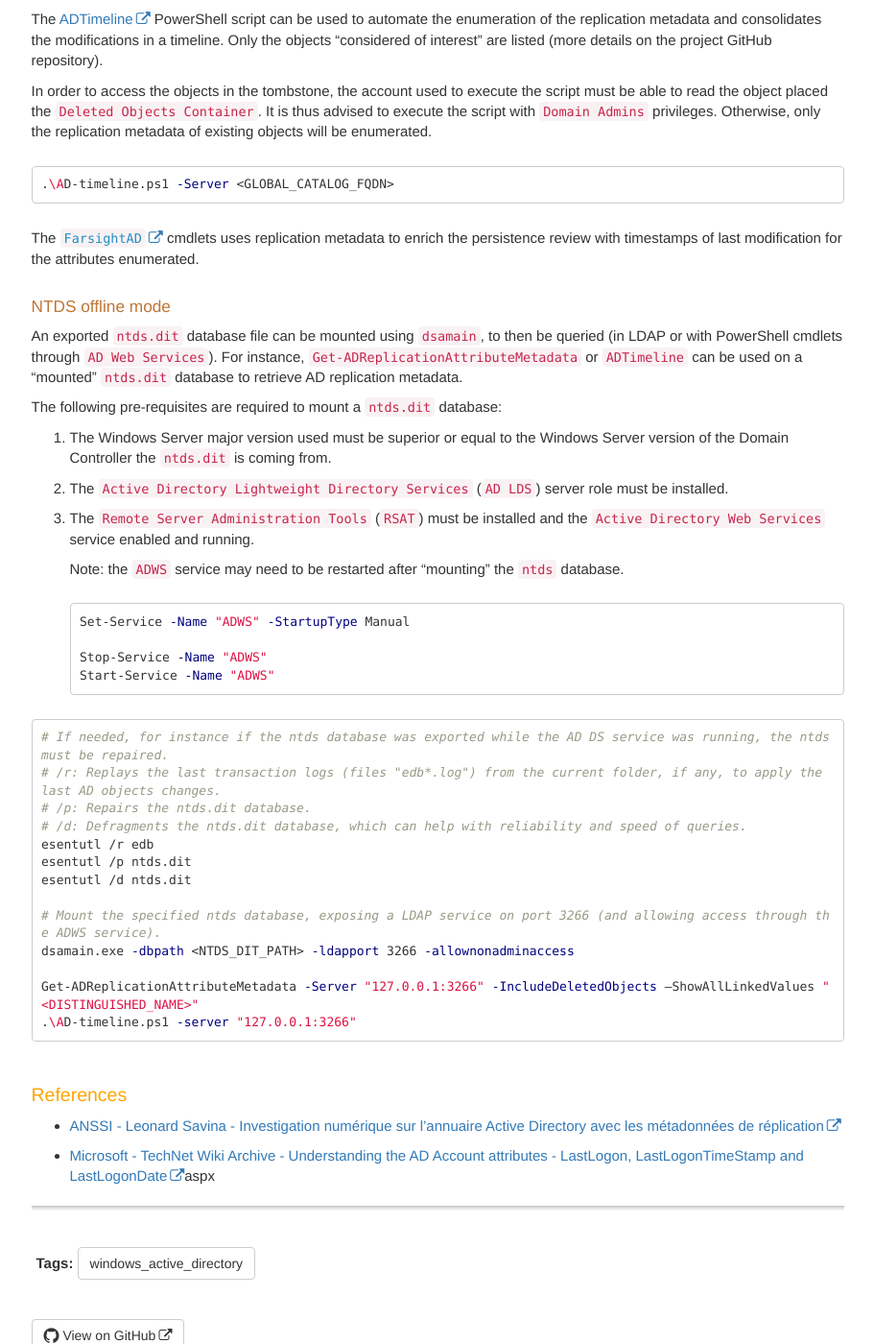
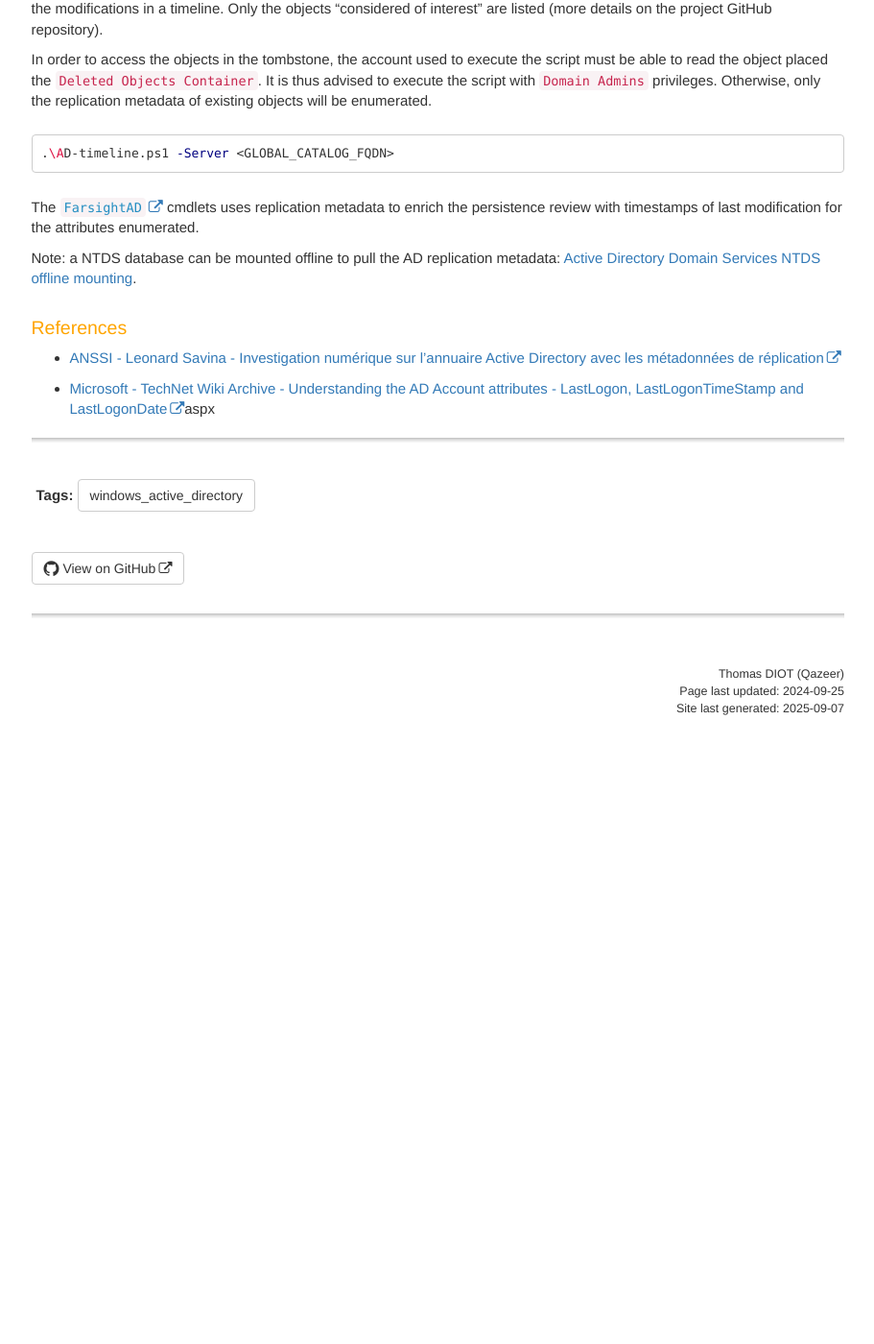
Before and after one commit to Qazeer/artefacts.help, a Jekyll site: the page built from pages/windows/server_roles/adds_replication_metadata.md, in a window 1280 px wide and 1400 px high, scrolled down 3681 px. Shown: the whole window at 96% size, without its empty margins (330-1241 px from the left). Built offline with Jekyll 4.4.1, drawn with Linux system fonts in a browser that asks for light colours; comment, search, counter and statistics services are not loaded; after the commit the page ends 4478 px from its top, so only the background shows below that.

Commit message:
[Artefact] Windows AD DS - AD metadata

````diff
--- a/pages/windows/server_roles/adds_replication_metadata.md
+++ b/pages/windows/server_roles/adds_replication_metadata.md
@@ -144,50 +144,9 @@ The [`FarsightAD`](https://github.com/Qazeer/FarsightAD) cmdlets uses
 replication metadata to enrich the persistence review with timestamps of
 last modification for the attributes enumerated.
 
-#### NTDS offline mode
-
-An exported `ntds.dit` database file can be mounted using `dsamain`, to then be
-queried (in LDAP or with PowerShell cmdlets through `AD Web Services`). For
-instance, `Get-ADReplicationAttributeMetadata` or `ADTimeline` can be used on a
-"mounted" `ntds.dit` database to retrieve AD replication metadata.
-
-The following pre-requisites are required to mount a `ntds.dit` database:
-
-  1. The Windows Server major version used must be superior or equal to the
-     Windows Server version of the Domain Controller the `ntds.dit` is coming
-     from.
-
-  2. The `Active Directory Lightweight Directory Services` (`AD LDS`) server
-     role must be installed.
-
-  3. The `Remote Server Administration Tools` (`RSAT`) must be installed and
-     the `Active Directory Web Services` service enabled and running.
-
-     Note: the `ADWS` service may need to be restarted after "mounting" the
-     `ntds` database.
-
-     ```bash
-     Set-Service -Name "ADWS" -StartupType Manual
-
-     Stop-Service -Name "ADWS"
-     Start-Service -Name "ADWS"
-     ```
-
-```bash
-# If needed, for instance if the ntds database was exported while the AD DS service was running, the ntds must be repaired.
-# /r: Replays the last transaction logs (files "edb*.log") from the current folder, if any, to apply the last AD objects changes.
-# /p: Repairs the ntds.dit database.
-# /d: Defragments the ntds.dit database, which can help with reliability and speed of queries.
-esentutl /r edb
-esentutl /p ntds.dit
-esentutl /d ntds.dit
-
-# Mount the specified ntds database, exposing a LDAP service on port 3266 (and allowing access through the ADWS service).
-dsamain.exe -dbpath <NTDS_DIT_PATH> -ldapport 3266 -allownonadminaccess
-
-Get-ADReplicationAttributeMetadata -Server "127.0.0.1:3266" -IncludeDeletedObjects –ShowAllLinkedValues "<DISTINGUISHED_NAME>"
-.\AD-timeline.ps1 -server "127.0.0.1:3266"
-```
+Note: a NTDS database can be mounted offline to pull the AD replication
+metadata:
+[Active Directory Domain Services NTDS offline mounting](./adds_ntds_offline_mounting.md).
 
 ### References
 
````
Also changed, not shown: pages/windows/server_roles/adds_ntds_offline_mounting.md (added, +122 -0 lines).
